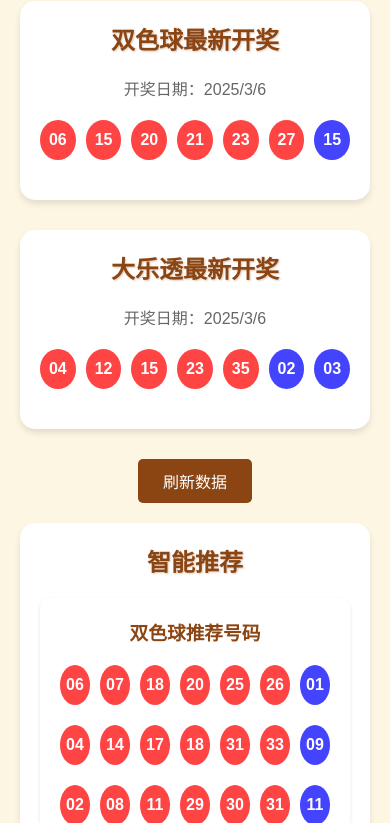
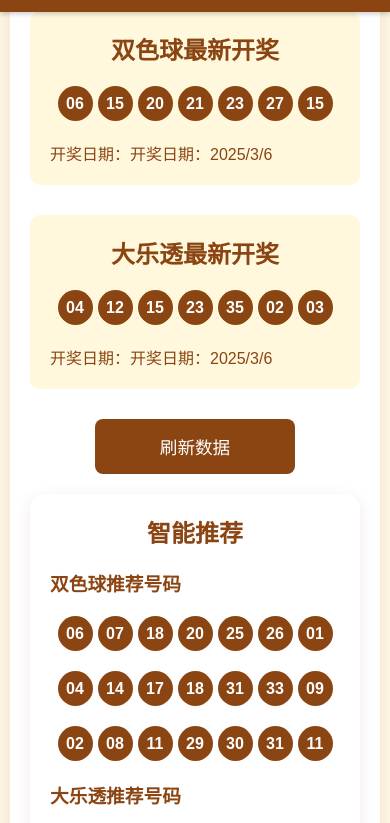
Before and after one commit to diaoyunlong/diaoyunlong.github.io, a plain HTML site: page lottery.html in a window 390 px wide. Shown: the part 165-988 px from the top of the page. Drawn offline with Linux system fonts and the light colour scheme; no server answers.

Commit message:
Update navigation bar and add responsive design to food-picker and lottery pages

```diff
--- a/lottery.html
+++ b/lottery.html
@@ -16,6 +16,9 @@
             background: #fdf6e3;
             color: #8b4513;
             padding-top: 80px;
+            min-height: 100vh;
+            display: flex;
+            flex-direction: column;
         }
 
         .navbar {
@@ -61,29 +64,37 @@
             background: #654321;
         }
 
-        .main-content {
-            max-width: 1200px;
+        .container {
+            max-width: 800px;
             margin: 0 auto;
             padding: 20px;
-        }
-
-        h1, h2 {
-            color: #8b4513;
-            text-shadow: 1px 1px 2px rgba(139,69,19,0.3);
-            text-align: center;
-            margin-bottom: 20px;
+            flex-grow: 1;
         }
 
         .lottery-section {
             background: white;
             border-radius: 15px;
+            padding: 30px;
+            margin-bottom: 30px;
+            box-shadow: 0 4px 15px rgba(139,69,19,0.1);
+        }
+
+        h1, h2 {
+            color: #8b4513;
+            margin-bottom: 20px;
+            text-align: center;
+        }
+
+        .lottery-info {
+            margin-bottom: 30px;
             padding: 20px;
-            margin-bottom: 30px;
-            box-shadow: 0 4px 6px rgba(0,0,0,0.1);
+            background: #fff8dc;
+            border-radius: 10px;
         }
 
         .lottery-numbers {
             display: flex;
+            flex-wrap: wrap;
             gap: 10px;
             justify-content: center;
             margin: 20px 0;
@@ -92,119 +103,84 @@
         .number {
             width: 40px;
             height: 40px;
+            background: #8b4513;
+            color: white;
             border-radius: 50%;
             display: flex;
             align-items: center;
             justify-content: center;
             font-weight: bold;
-            color: white;
-            animation: appear 0.5s ease;
+            font-size: 1.2em;
         }
 
-        .red-ball {
-            background: #ff4444;
-        }
-
-        .blue-ball {
-            background: #4444ff;
-        }
-
-        .recommendation {
-            background: #fff8dc;
-            padding: 20px;
-            border-radius: 10px;
-            margin: 20px 0;
-        }
-
-        .recommendation h3 {
-            color: #8b4513;
-            margin-bottom: 15px;
-        }
-
-        .recommendation p {
-            color: #654321;
-            line-height: 1.6;
-        }
-
-        .date-info {
-            text-align: center;
-            color: #666;
-            margin-bottom: 15px;
-        }
-
-        .refresh-button {
+        .button {
             display: block;
+            width: 200px;
             margin: 20px auto;
-            padding: 10px 25px;
+            padding: 15px 30px;
             background: #8b4513;
             color: white;
             border: none;
-            border-radius: 5px;
+            border-radius: 8px;
+            font-size: 1.1em;
             cursor: pointer;
-            font-size: 16px;
-            transition: all 0.3s;
+            transition: background 0.3s;
         }
 
-        .refresh-button:hover {
+        .button:hover {
             background: #654321;
-            transform: translateY(-2px);
         }
 
-        .lottery-grid {
-            display: grid;
-            grid-template-columns: repeat(auto-fit, minmax(300px, 1fr));
-            gap: 20px;
-            margin-top: 20px;
+        .lottery-history {
+            margin-top: 30px;
         }
 
-        .prediction-card {
-            background: white;
-            padding: 20px;
-            border-radius: 10px;
-            box-shadow: 0 2px 4px rgba(0,0,0,0.1);
+        .history-item {
+            padding: 15px;
+            border-bottom: 1px solid #ddd;
+            display: flex;
+            justify-content: space-between;
+            align-items: center;
         }
 
-        .prediction-card h3 {
-            color: #8b4513;
-            margin-bottom: 15px;
+        .history-item:last-child {
+            border-bottom: none;
+        }
+
+        @media (max-width: 768px) {
+            .nav-container {
+                flex-direction: column;
                 text-align: center;
             }
 
-        .prize-info {
-            margin-top: 20px;
-            padding: 15px;
-            background: #fff8dc;
-            border-radius: 10px;
+            .nav-links {
+                margin-top: 10px;
+                flex-wrap: wrap;
+                justify-content: center;
             }
 
-        .prize-grid {
-            display: grid;
-            grid-template-columns: repeat(auto-fit, minmax(200px, 1fr));
-            gap: 15px;
-            margin-top: 15px;
+            .container {
+                padding: 10px;
             }
 
-        .prize-item {
-            background: white;
-            padding: 10px;
-            border-radius: 5px;
-            box-shadow: 0 2px 4px rgba(0,0,0,0.1);
+            .lottery-section {
+                padding: 20px;
             }
 
-        .prize-item strong {
-            color: #ff4444;
-            display: block;
-            margin-bottom: 5px;
+            .lottery-numbers {
+                gap: 5px;
             }
 
-        @keyframes appear {
-            from {
-                transform: scale(0.5);
-                opacity: 0;
+            .number {
+                width: 35px;
+                height: 35px;
+                font-size: 1em;
             }
-            to {
-                transform: scale(1);
-                opacity: 1;
+
+            .history-item {
+                flex-direction: column;
+                text-align: center;
+                gap: 10px;
             }
         }
     </style>
@@ -217,26 +193,32 @@
                 <a href="index.html">首页</a>
                 <a href="food-picker.html">美食选择</a>
                 <a href="lottery.html">彩票信息</a>
+                <a href="grok-chat.html">AI 对话</a>
             </div>
         </div>
     </nav>
 
-    <div class="main-content">
+    <div class="container">
+        <div class="lottery-section">
             <h1>今日彩票信息</h1>
 
-        <div class="lottery-section">
+            <div class="lottery-info">
                 <h2>双色球最新开奖</h2>
-            <div class="date-info" id="ssqDate"></div>
-            <div class="lottery-numbers" id="ssqNumbers"></div>
+                <div class="lottery-numbers" id="ssqNumbers">
+                    <!-- 数字将通过 JavaScript 动态生成 -->
+                </div>
+                <p class="text-center">开奖日期：<span id="ssqDate"></span></p>
             </div>
 
-        <div class="lottery-section">
+            <div class="lottery-info">
                 <h2>大乐透最新开奖</h2>
-            <div class="date-info" id="dltDate"></div>
-            <div class="lottery-numbers" id="dltNumbers"></div>
+                <div class="lottery-numbers" id="dltNumbers">
+                    <!-- 数字将通过 JavaScript 动态生成 -->
+                </div>
+                <p class="text-center">开奖日期：<span id="dltDate"></span></p>
             </div>
 
-        <button class="refresh-button" onclick="refreshData()">刷新数据</button>
+            <button class="button" onclick="refreshData()">刷新数据</button>
 
             <div class="lottery-section">
                 <h2>智能推荐</h2>
@@ -253,6 +235,7 @@
                 <div class="recommendation">
                     <h3>投注建议</h3>
                     <p id="recommendation"></p>
+                </div>
             </div>
         </div>
     </div>
```
Also changed, not shown: food-picker.html (+65 -60 lines). Lines whose indentation alone changed are shown as unchanged.
